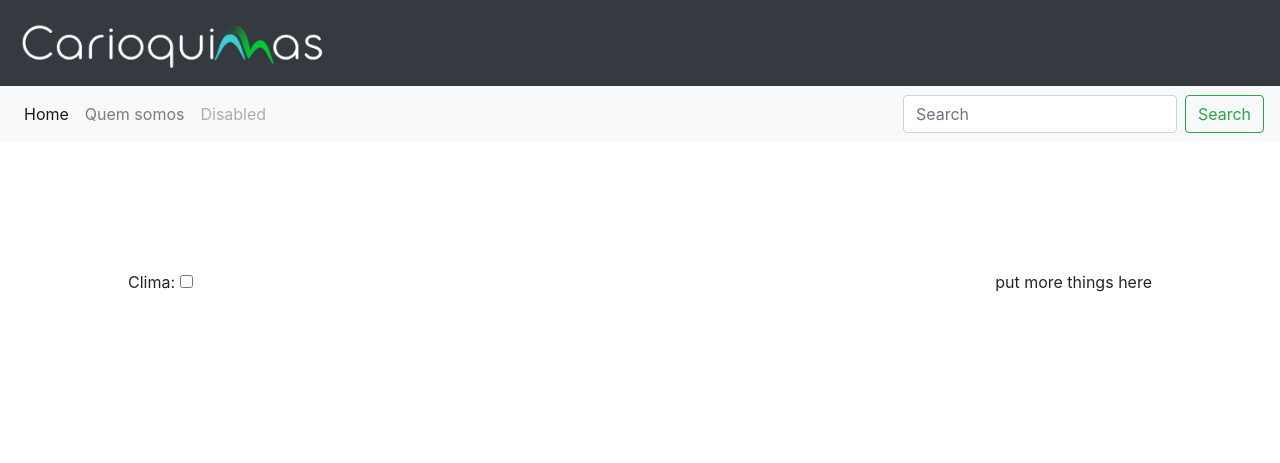
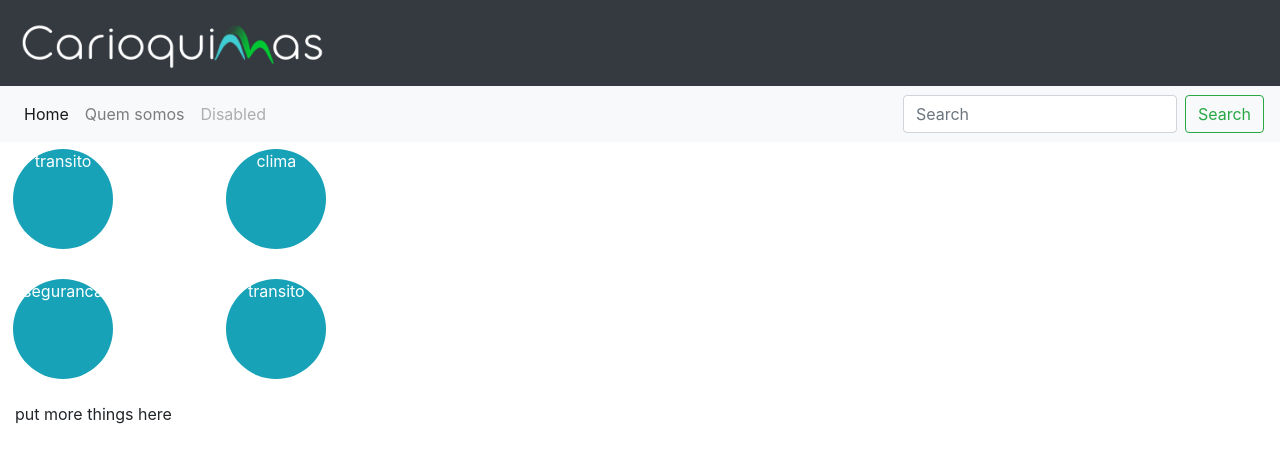
Before and after one commit to maupaso/django, a Django app: page /carioquinha/ in a window 1280 px wide. Shown: the top 463 px of the page. Run offline with Django 3.2, Linux system fonts and the light colour scheme; some libraries are stand-ins or nearby versions.

Commit message:
Adicionando div.click event

```diff
--- a/carioquinha/templates/carioquinha/index.html
+++ b/carioquinha/templates/carioquinha/index.html
@@ -74,34 +74,26 @@
 </nav>
 </div>
 
-<div>
-  <div class="half" style="float: left; text-align: left;padding: 10vw; ">
+<div class="container-fluid">
+  <div class="row">
+    <div class="col-4">
+      <div class="row">
+        <div class="col-6 button btn" id="transito">
+          <p class="rounded-circle bg-info text-white vcenter" style="height: 100px; width: 100px;">transito</p>
+        </div>
+        <div class="col-6 button btn" id="clima">
+          <p class="rounded-circle bg-info text-white vcenter"  style="height: 100px; width: 100px;">clima</p>
+        </div>
+        <div class="col-6 button btn" id="seguranca">
+          <p class="rounded-circle bg-info text-white vcenter"  style="height: 100px; width: 100px;">seguranca</p>
+        </div>
+        <div class="col-6 button btn" id="other">
+          <p class="rounded-circle bg-info text-white vcenter" style="height: 100px; width: 100px;">transito</p>
+        </div>
+      </div>
+    </div>
 
-    <!--Clima: <input type="checkbox" id="myCheck" onclick="myFunction()">-->
-    Clima: <input type="checkbox" id="buttonClima" onclick="myFunction()">
-
-  </div>
-
-  <div class="half" style="float: right; text-align: left;padding: 10vw; border: 1px">
-
-
-<script type="text/javascript">
-      function myFunction() {
-        // Get the checkbox
-        var checkBox = document.getElementById("buttonClima");
-        // Get the output text
-        var text = document.getElementById("text");
-
-        // If the checkbox is checked, display the output text
-        if (checkBox.checked == true){
-          text.style.display = "block";
-        } else {
-          text.style.display = "none";
-        }
-      }
-</script>
-
-    <div class="weather" id="text" style="display: none" align="left">
+    <div id="content" class="col-8 weather" style="display: none">
       <div class="day">
           <p class="icon">["text_icon"]["icon"]["day"]</p>
           <p class="text">["text_icon"]["text"]["phrase"]["reduced"]</p>
@@ -127,6 +119,22 @@
       </div>
     </div>
 
+  </div>
+
+<script type="text/javascript">
+      function myFunction(param) {
+        var text = document.getElementById("content");
+
+        if (text.style.display == "block"){
+          text.style.display = "none";
+        } else {
+          text.style.display = "block";
+        }
+      }
+</script>
+
+
+
     <div class="span">
       put more things here
     </div>
@@ -140,6 +148,25 @@
     <script src="{% static 'carioquinha/js/jquery.js' %}"></script>
     <script src="{% static 'carioquinha/bootstrap/js/bootstrap.js' %}"></script>
     <script type="text/javascript">
+
+$(document).ready(function() {
+    $("#transito").click(function(){
+      myFunction("transito");
+    });
+
+    $("#clima").click(function(){
+      myFunction("clima");
+    });
+
+    $("#seguranca").click(function(){
+      myFunction("seguranca");
+    });
+
+    $("#other").click(function(){
+      myFunction("other");
+    });
+  });
+
 
         var x = document.getElementById("demo");
 
```
